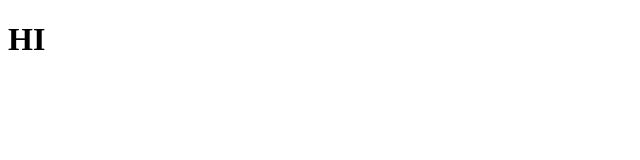
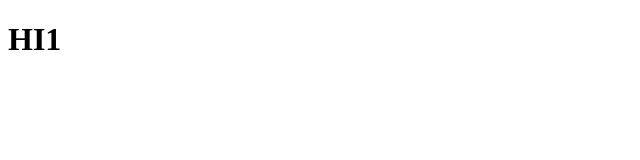
Before and after one commit to Mobarak2551/Project, a plain HTML site: page index.html in a window 1280 px wide. Shown: the full height of the page, 0-640 px from the left. Drawn offline with Linux system fonts and the light colour scheme.

Commit message:
changed header

```diff
--- a/index.html
+++ b/index.html
@@ -7,6 +7,6 @@
     <title>Document</title>
 </head>
 <body>
-    <h1>HI</h1>
+    <h1>HI1</h1>
 </body>
 </html>
```
